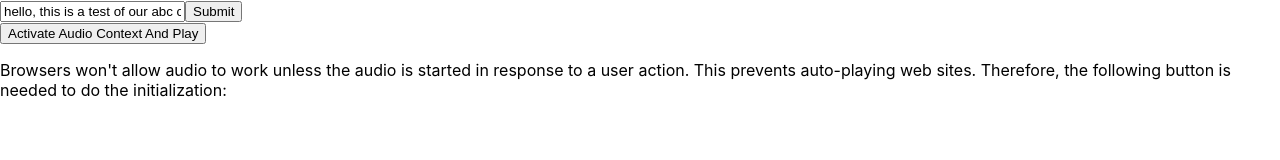
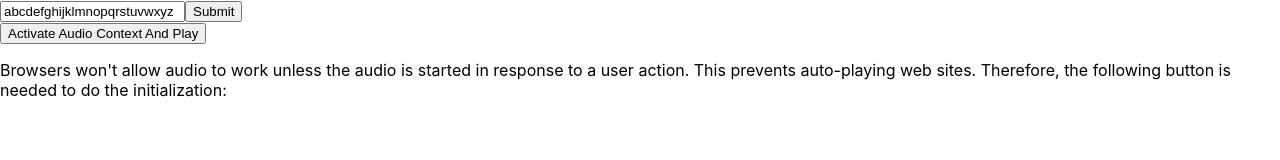
Before and after one commit to powderhouse/goldberg-encoder, a Next.js app: page / in a window 1280 px wide. Shown: the top 160 px of the page. Built offline with nearby package versions, Linux system fonts and the light colour scheme.

Commit message:
fixed octave issue with the abcList lookup values

```diff
--- a/pages/index.js
+++ b/pages/index.js
@@ -13,8 +13,7 @@ function characterToABC(char) {
   let skipRegex = characterList;
   skipRegex = `[^${skipRegex.reverse().join('')}]`;
   regexList.push(new RegExp(`[^${characterList.join('')}]`,"i"))
-  let abcList = ["A","^A","B","c","^c","d","^d","e","f","^f","g","^g","a","A,","^A,","B,","C","^C","D","^D","E","F","^F","G","^G","A","z",""];
-
+  let abcList = ["a","^a","b","c'","^c'","d'","^d'","e'","f'","^f'","g'","^g'","a'","A","^A","B","c","^c","d","^d","e","f","^f","g","^g","A","z"];
   return abcList[regexList.findIndex((r) => r.test(char))];
   }
   else {
@@ -79,7 +78,7 @@ export default function Home() {
 
   useEffect(() => {
     let secretInput = document.querySelector("#secret input[type='text']");
-  secretInput.value = "hello, this is a test of our abc code";
+  secretInput.value = "abcdefghijklmnopqrstuvwxyz";
   })
 
  function load(event) {
```
